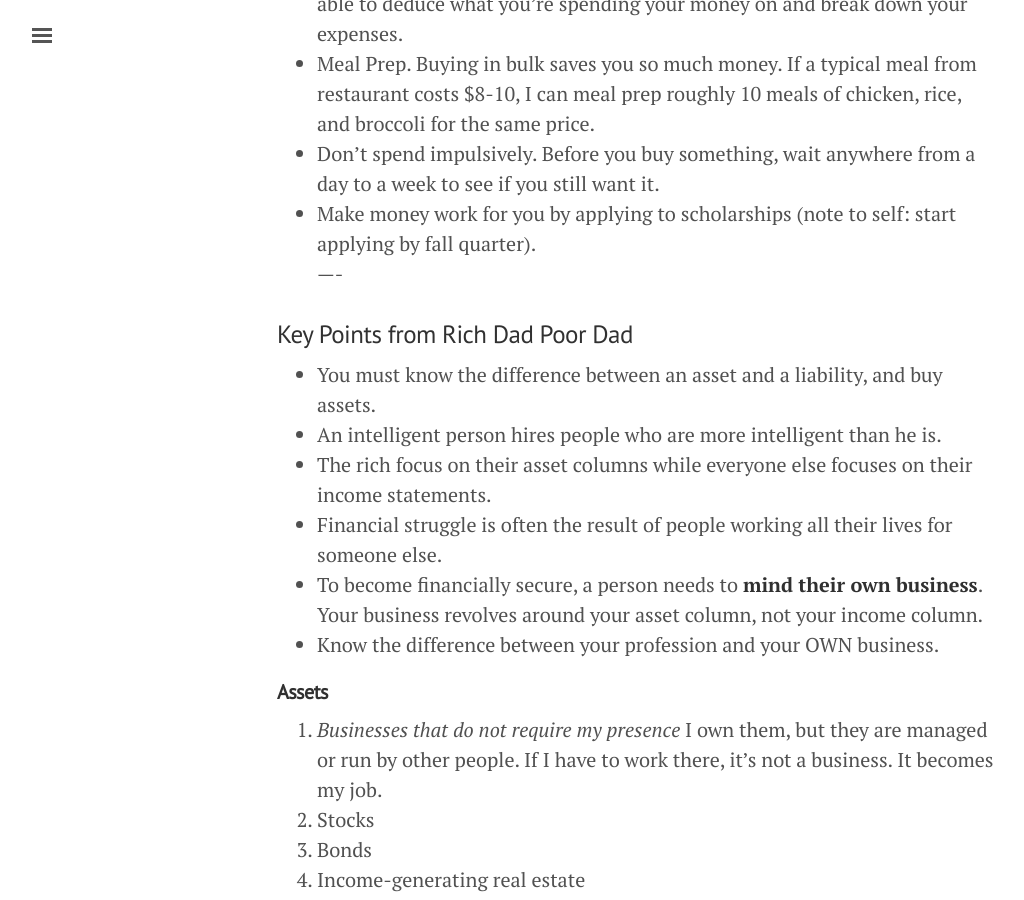
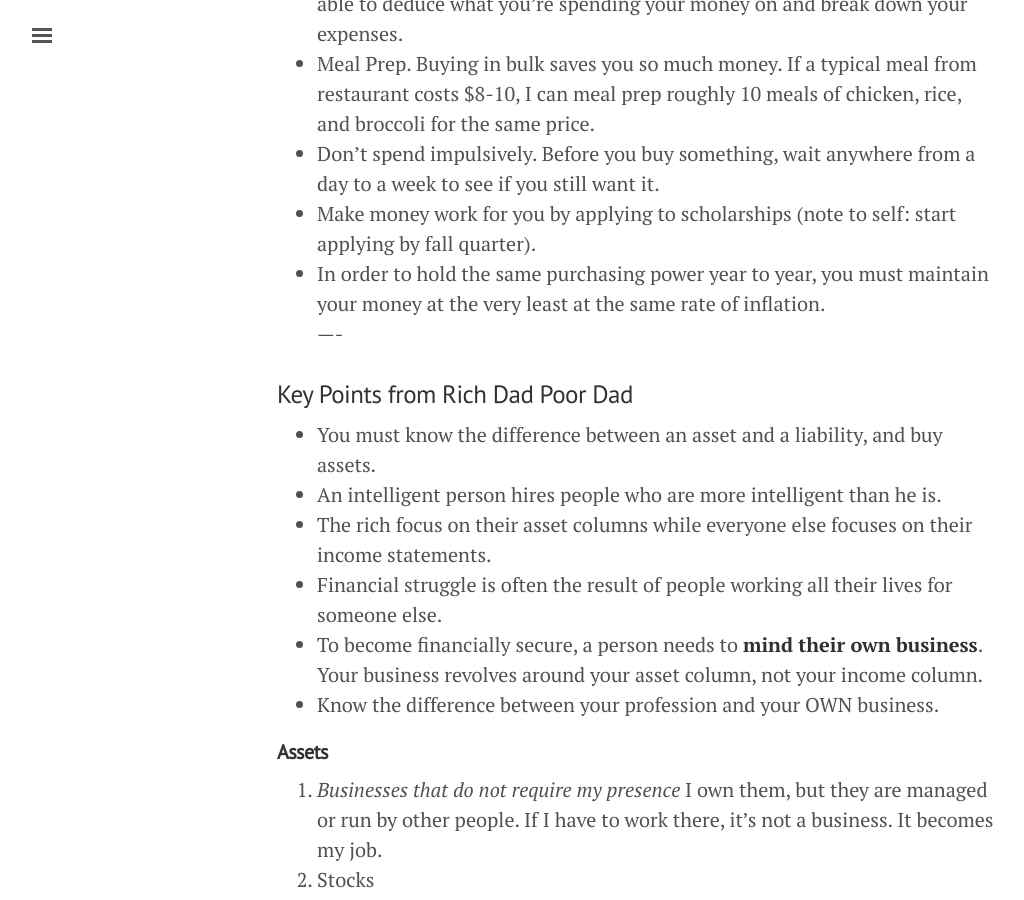
Before and after one commit to bjchia/bjchia.github.io, a Jekyll site: the page built from personalfinance.md, in a window 1280 px wide and 900 px high, scrolled down 791 px. Shown: the whole window, without its empty margins (3-1027 px from the left). Built offline with Jekyll 4.4.1, drawn with Linux system fonts in a browser that asks for light colours.

Commit message:
Update personalfinance.md

```diff
--- a/personalfinance.md
+++ b/personalfinance.md
@@ -20,6 +20,7 @@
 * Meal Prep. Buying in bulk saves you so much money. If a typical meal from restaurant costs $8-10, I can meal prep roughly 10 meals of chicken, rice, and broccoli for the same price.
 * Don't spend impulsively. Before you buy something, wait anywhere from a day to a week to see if you still want it.
 * Make money work for you by applying to scholarships (note to self: start applying by fall quarter).
+* In order to hold the same purchasing power year to year, you must maintain your money at the very least at the same rate of inflation.
 <br>
 ----
 
```
